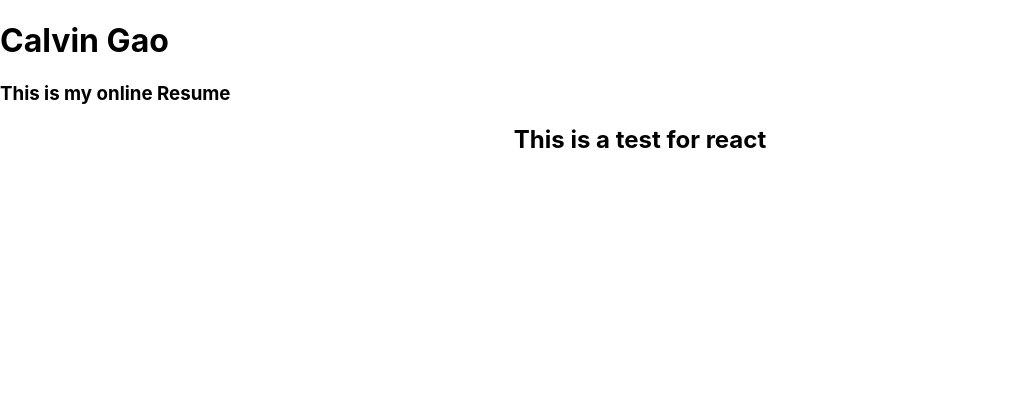
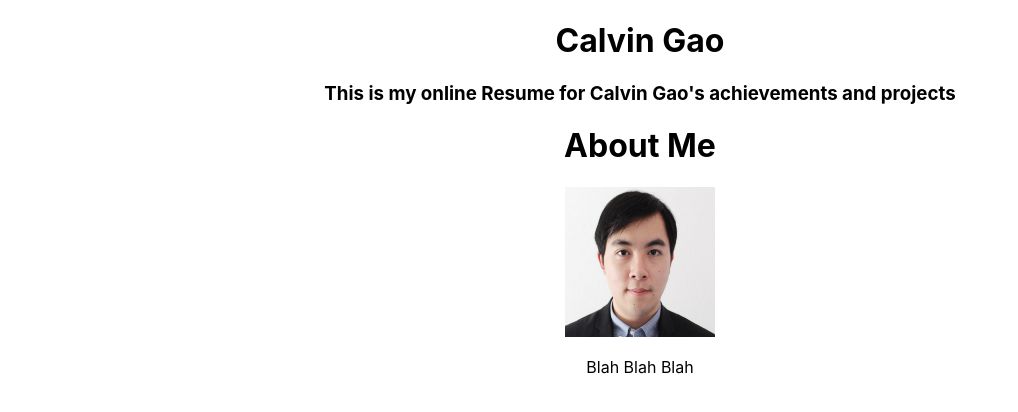
Before and after one commit to calvin-gao/myPortfolio, a React (Create React App) app: page / in a window 1280 px wide. Shown: the top 412 px of the page, without its empty margins (0-1018 px from the left). Built offline with nearby package versions, Linux system fonts and the light colour scheme.

Commit message:
aboutMe Update

```diff
--- a/src/App.js
+++ b/src/App.js
@@ -1,12 +1,13 @@
 // import logo from './logo.svg';
 import './App.css';
+import AboutMe from './components/AboutMe';
+import Intro from './components/introComponent';
 
 function App() {
   return (
     <div className="App">
-      <h2>
-        This is a test for react
-      </h2>
+      <Intro />
+      <AboutMe/>
     </div>
     // <div className="App">
     //   <header className="App-header">
--- /dev/null
+++ b/src/components/AboutMe.jsx
@@ -0,0 +1,12 @@
+import React, { Component } from 'react';
+import calvinPic from '../img/calvin.jpg';
+
+export const AboutMe = () =>(
+    <div>
+        <h1>About Me</h1>
+        <img src = {calvinPic} alt="Profile" width="150" height= "150"></img>
+        <p> Blah Blah Blah</p>
+    </div>
+)
+
+export default AboutMe;
--- a/src/components/introComponent.jsx
+++ b/src/components/introComponent.jsx
@@ -1,12 +1,10 @@
 import React, { Component } from 'react';
 
-class Intro extends Component {
-    state = {  }
-    render() {
-        return ( <div>
-                    <h1> Calvin Gao  </h1>
-                    <h3> This is my online Resume </h3>
-                </div>);
-    }
+export const Intro = () =>{
+    return ( <div className="App">
+    <h1> Calvin Gao  </h1>
+    <h3> This is my online Resume for Calvin Gao's achievements and projects </h3>
+</div>);
 }
+
 export default Intro;
--- a/src/index.js
+++ b/src/index.js
@@ -3,11 +3,10 @@ import ReactDOM from 'react-dom';
 import './index.css';
 import App from './App';
 import reportWebVitals from './reportWebVitals';
-import Intro from './components/introComponent';
+
 
 ReactDOM.render(
   <React.StrictMode>
-    <Intro />
     <App/>
   </React.StrictMode>,
   document.getElementById('root')
```
Also changed, not shown: src/img/calvin.jpg (added), 1 other file (tests, documents, lock files or other folders).
